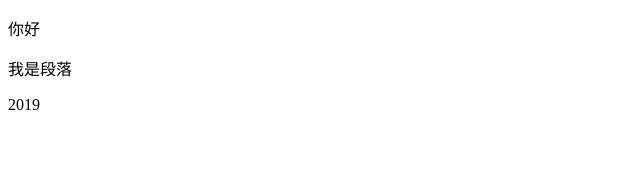
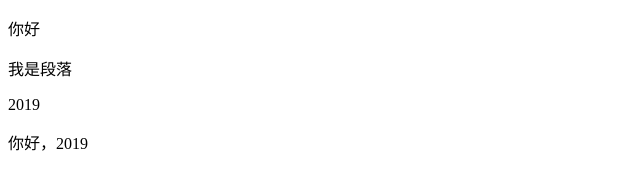
Before and after one commit to yiting0412/yiting0525.github.io, a plain HTML site: page index.html in a window 1280 px wide. Shown: the full height of the page, 0-640 px from the left. Drawn offline with Linux system fonts and the light colour scheme.

Commit message:
数据库测验

```diff
--- a/index.html
+++ b/index.html
@@ -12,6 +12,7 @@
     <p>你好</p>
     <p>我是段落</p>
     <p>2019</p>
+    <p>你好，2019</p>
 </body>
 
 </html>
```
